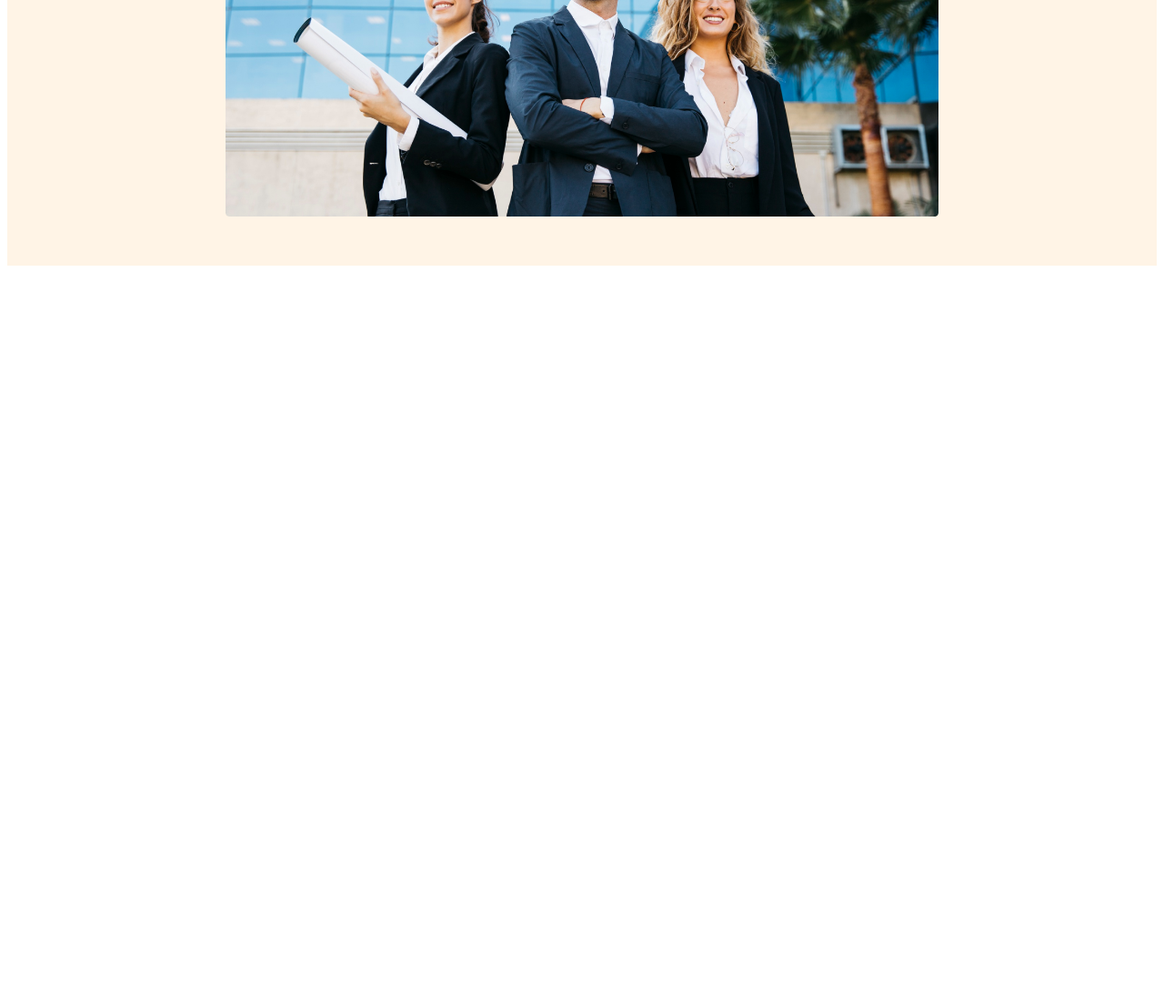
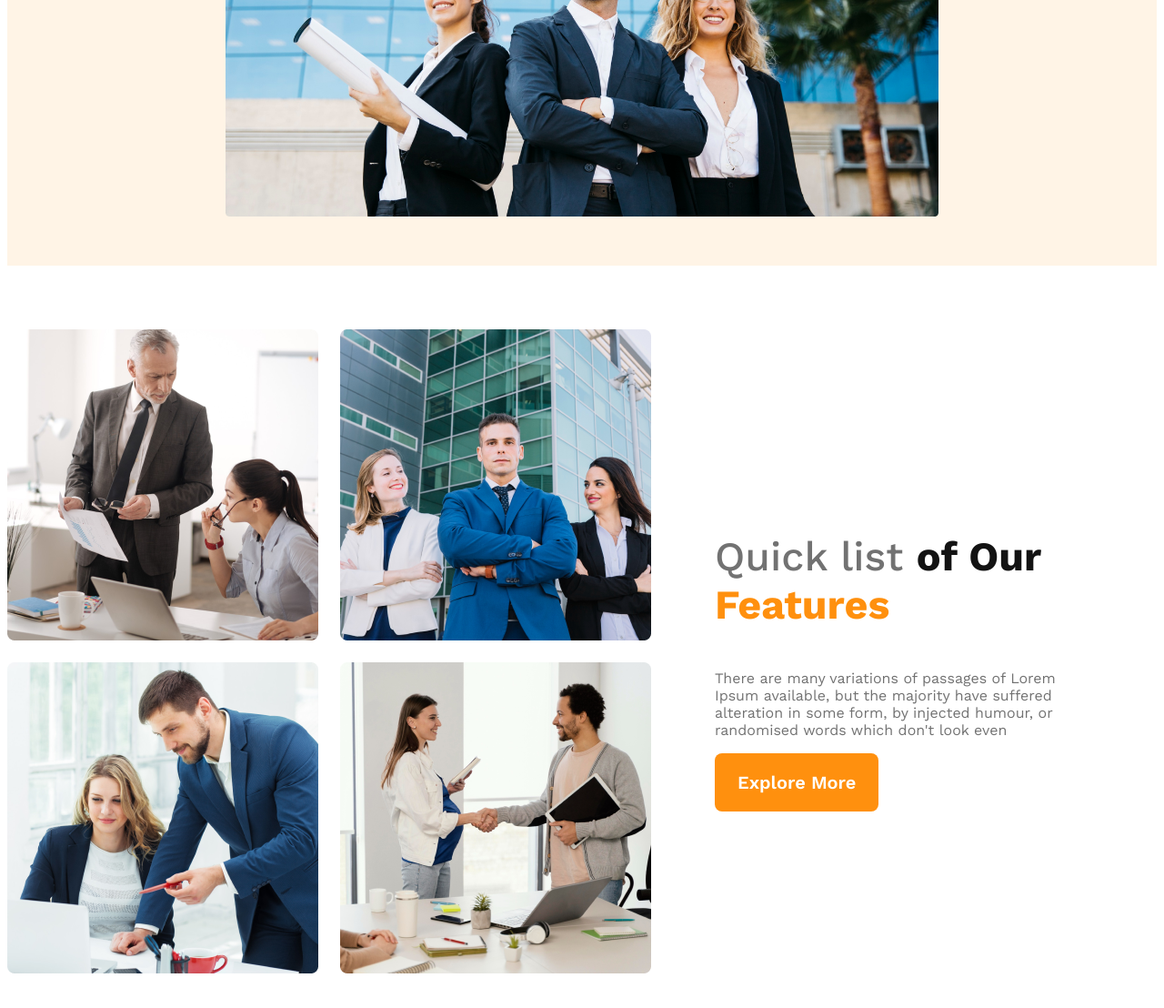
Before and after one commit to biru60/g3, a plain HTML site: page index.html in a window 1280 px wide. Shown: the part 740-1848 px from the top of the page at 91% size. Before the commit the page ends 1040 px from the top, so only its background shows below. Drawn offline with nearby package versions, Linux system fonts and the light colour scheme.

Commit message:
feature added

```diff
--- a/index.html
+++ b/index.html
@@ -28,7 +28,9 @@
                 <h2 class="banner-title">Brand New
                     Group of Architects
                 </h2>
-            <p class="banner-description">There are many variations of passages of Lorem Ipsum available, but the majority have suffered alteration in some form, by injected humour, or randomised words which don't look even</p>
+                <p class="banner-description">There are many variations of passages of Lorem Ipsum available, but the
+                    majority have suffered alteration in some form, by injected humour, or randomised words which don't
+                    look even</p>
                 <button class="button-for-all">Explore More</button>
 
             </div>
@@ -38,6 +40,28 @@
         </div>
 
     </header>
+    <main>
+        <section class="feature-container">
+            <div class="feature-image">
+                <img src="images/team1.png" alt="">
+                <img src="images/team2.png" alt="">
+                <img src="images/team3.png" alt="">
+                <img src="images/team4.png" alt="">
+            </div>
+            <div class="feature-content">
+                <h3 class="feature-title">
+                    Quick list <span id="span-1">of Our </span> <span id="span-2">Features</span>
+                </h3>
+                <p class="feature-description">
+                    There are many variations of passages of Lorem Ipsum available, but the majority have suffered
+                    alteration in some form, by injected humour, or randomised words which don't look even
+                </p>
+                <button class="button-for-all">
+                    Explore More
+                </button>
+            </div>
+        </section>
+    </main>
 </body>
 
 </html>
--- a/style.css
+++ b/style.css
@@ -5,11 +5,12 @@
 .button-for-all {
     padding: 20px 25px;
     color: #FFF;
-    font-size: 20px;
+    font-size: 1.25rem;
     font-weight: 600;
     border-radius: 8px;
     background: #FF900E;
     border: none;
+    cursor: pointer;
 }
 
 header {
@@ -69,3 +70,80 @@ nav li a {
     width: 100%;
     margin-top: 20px;
 }
+main{
+    max-width: 1440px;
+    margin: 70px auto;
+}
+.feature-container{
+    display: flex;
+    align-items: center;
+}
+.feature-image{
+    display: grid;
+    grid-template-columns: repeat(2,1fr);
+    gap: 1.5rem;
+}
+.feature-content{
+    padding-left: 70px;
+    padding-right:70px ;
+}
+.feature-title{
+color: #727272 ;
+font-size: 2.8rem;
+font-weight: 500;
+}
+#span-1{
+    color:#131313 ;
+    font-weight: 700;
+}
+#span-2{
+    color:#FF900E ;
+    font-weight: 700;
+}
+.feature-description{
+    color:#727272;
+    font-size: 1rem;
+font-weight: 400;
+}
+@media screen and (max-width:576px) {
+    header{
+        padding: 20px;
+
+    }
+    nav{
+        flex-direction: column;
+    }
+    nav>ul {
+        flex-direction: column;
+
+    }
+    nav li{
+        padding-bottom: 20px;
+    }
+    .feature-container{
+        flex-direction: column;
+    }
+    .feature-image{
+        grid-template-columns: repeat(1,1fr);
+    }
+    .feature-content{
+        padding-left: 20px;
+        padding-right:20px ;
+    }
+
+}
+@media screen and (min-width:576px) and (max-width:992px){
+     header{
+        padding:50px;
+     }
+     nav{
+        flex-direction: column;
+     }
+     .feature-container{
+        flex-direction: column;
+
+    }
+    .feature-image img{
+        width: 100%;
+    }
+}
```
Lines whose indentation alone changed are shown as unchanged.
